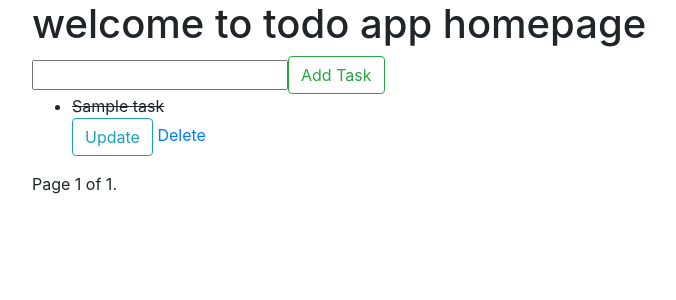
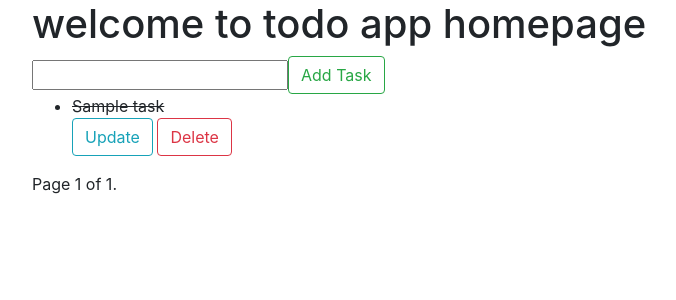
Before and after one commit to ironsubhajit/to-do-app, a Django app: page / in a window 1280 px wide. Shown: the top 300 px of the page, without its empty margins (53-729 px from the left). Run offline with Django 3.2, Linux system fonts and the light colour scheme; tables that the repository leaves empty hold one stand-in row (values such as "Sample post").

Commit message:
Add Delete button in 'index.html'

```diff
--- a/todo/task/templates/task/index.html
+++ b/todo/task/templates/task/index.html
@@ -16,7 +16,7 @@
       {% endif %}
     </li>
     <a class="btn btn-outline-info" href="{% url 'update_task' task.id %}" role="button">Update</a>
-    <a href="{% url 'delete_task' task.id %}">Delete</a>
+    <a class="btn btn-outline-danger" href="{% url 'delete_task' task.id %}" role="button">Delete</a>
 
     {% empty %}
     <p>No Tasks</p>
```
